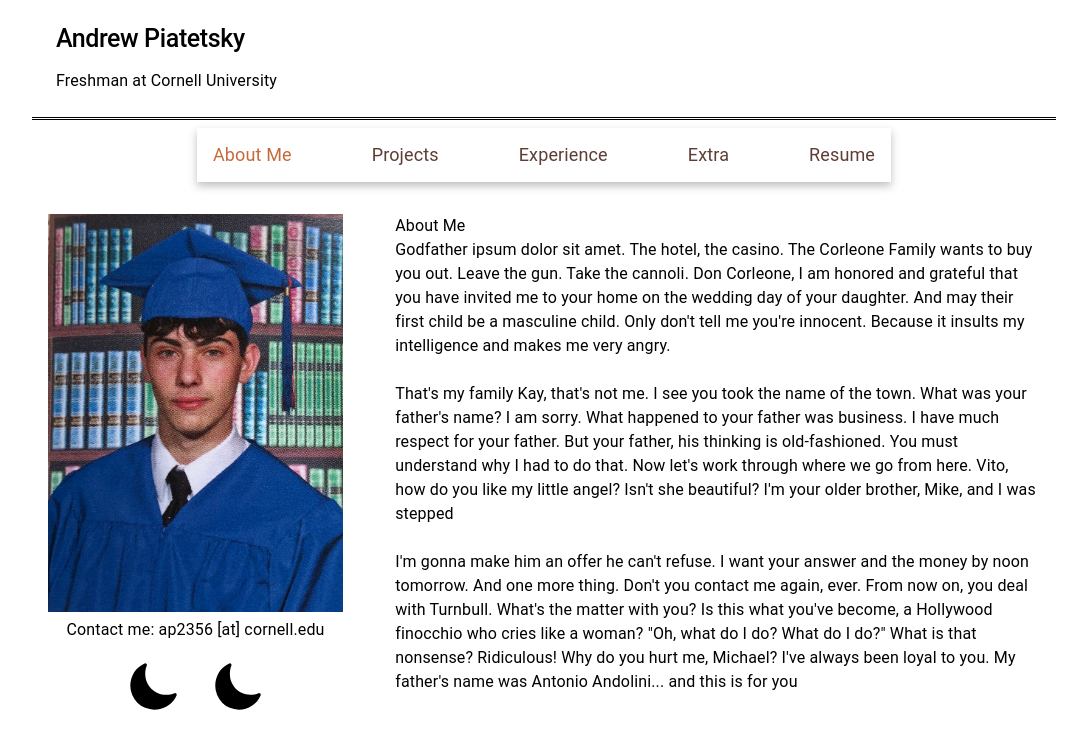
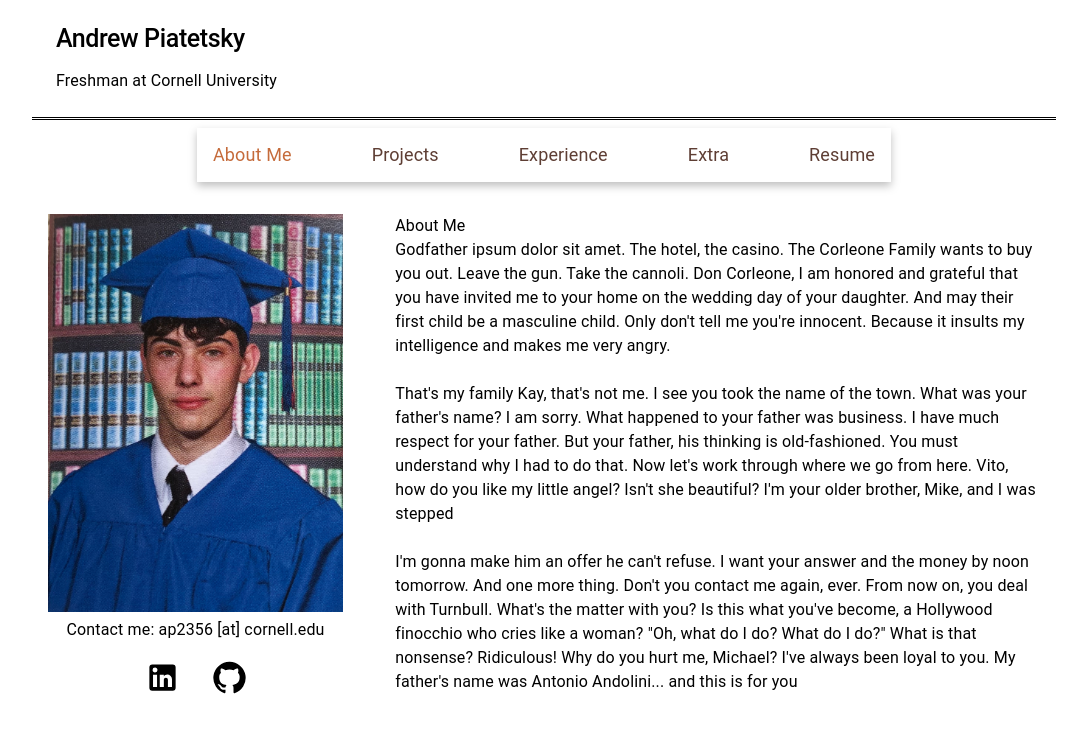
Before and after one commit to drew-pi/apbugs, a React (Create React App) app: page / in a window 1280 px wide. Shown: the top 748 px of the page, without its empty margins (96-1183 px from the left). Built offline with nearby package versions, Linux system fonts and the light colour scheme; the HTML template or start-up script is replaced by a standard one.

Commit message:
everything but text and extras

```diff
--- a/package.json
+++ b/package.json
@@ -5,6 +5,7 @@
   "dependencies": {
     "@emotion/react": "^11.11.1",
     "@emotion/styled": "^11.11.0",
+    "@mui/icons-material": "^5.15.1",
     "@mui/material": "^5.14.20",
     "@testing-library/jest-dom": "^5.17.0",
     "@testing-library/react": "^13.4.0",
--- a/src/modules/AboutMe/index.tsx
+++ b/src/modules/AboutMe/index.tsx
@@ -1,10 +1,11 @@
-import { Box, Typography} from '@mui/material';
+import { Box, Link, Typography} from '@mui/material';
 import React from 'react';
 import Layout from '../Layout';
 
 import selfPhoto from "../../assets/imgs/photo.jpg";
-import moonIcon from "../../assets/icons/moon.svg";
-import sunIcon from "../../assets/icons/sun.svg";
+
+import LinkedInIcon from '@mui/icons-material/LinkedIn';
+import GitHubIcon from '@mui/icons-material/GitHub';
 
 const AboutMe = () => {
     return (
@@ -45,8 +46,8 @@
                             gap: 4,
                             justifyContent: "center",
                         }}>
-                            <img src={moonIcon} alt="Icon 1" width="20%"/>
-                            <img src={moonIcon} alt="Icon 1" width="20%"/>
+                            <Link href='https://www.linkedin.com/in/apbugs/' color="inherit" target="_blank"><LinkedInIcon fontSize='large'/></Link>
+                            <Link href='https://github.com/drew-pi' color="inherit" target="_blank"><GitHubIcon fontSize='large' /></Link>
 
                         </Box>
                     </Box>
```
Also changed, not shown: 1 other file (tests, documents, lock files or other folders).
